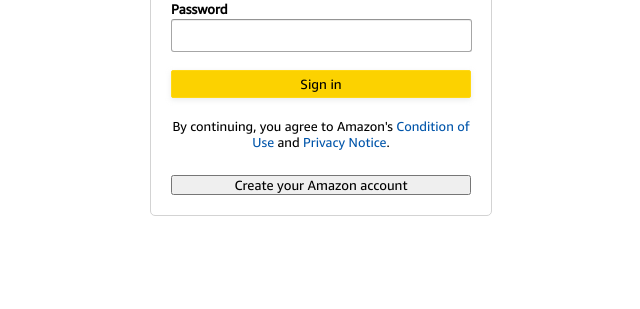
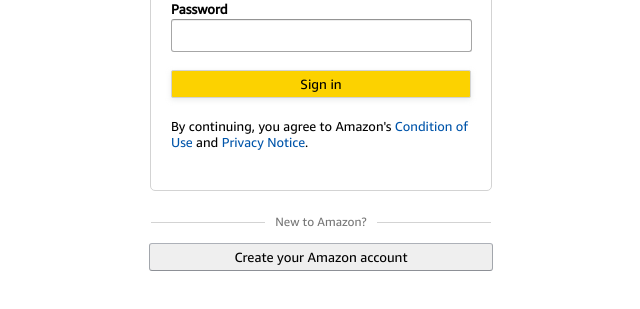
Before and after one commit to itsvaibhavmishra/amazon-clone, a React (Create React App) app: page /login in a window 1280 px wide. Shown: the part 247-556 px from the top of the page, without its empty margins (319-959 px from the left). Built offline with nearby package versions, Linux system fonts and the light colour scheme.

Commit message:
Css updated for almost all

```diff
--- a/src/assists/Login.css
+++ b/src/assists/Login.css
@@ -25,7 +25,7 @@
     top: 20px;
 }
 
-.container{
+.login__container{
     width: 300px;
     height: fit-content;
     display: flex;
@@ -35,18 +35,18 @@
     padding: 20px;
 }
 
-.container h1{
+.login__container h1{
     font-weight: 400;
     font-size: 28px;
     line-height: 1.2;
     margin-bottom: 20px;
 }
 
-.container form h5{
+.login__container form h5{
     margin-bottom: 2px;
 }
 
-.container form input{
+.login__container form input{
     background-color: #fff;
     height: 25px;
     padding: 3px 7px;
@@ -60,7 +60,7 @@
     outline: 0;
 }
 
-.container form input:focus{
+.login__container form input:focus{
     background-color: transparent;
     border: 1px solid;
     border-color: #e77600;
@@ -68,33 +68,75 @@
     outline: 0;
 }
 
-.container form button{
+.login__container form button{
     padding: 5px 20px;
     width: 100%;
     margin-top: 10px;
     background-color: #FCD200;
-    border: 1px solid #FFD814;
+    border: 1px solid lightgray;
     border-radius: 2px;
     box-shadow: 0 2px 5px 0 rgb(213 217 217 / 50%);
     cursor: pointer;
     margin-bottom: 20px;
 }
 
-.container form button:focus{
+.login__container form button:hover{
+    background-color: #fddd39;
+}
+
+.login__container form button:focus{
     border-color: #e77600;
     box-shadow: 0 0 3px 2px rgba(228,121,17,.5);
 }
 
-.abtnc{
+.abtncs{
+    font-size: small;
     margin-bottom: 20px;
 }
 
-.tnc{
+.tncs{
     text-decoration: none;
     color: #05a;
-    border: none;
 }
 
-.tnc:hover{
+.tncs:hover{
     color: #e47911;
 }
+
+.login .hrL{
+    /* color: #767676; */
+    padding-top: 20px;
+    width: 340px;
+    text-align: center;
+    border-bottom: 1px solid lightgray;
+    line-height: 0.1em;
+    position: relative;
+    display: inline-block;
+    font-size: 12px;
+    font-weight: 400;
+    margin: 10px 0 20px;
+    color: #767676;
+}
+
+.login .hrL span{
+    background:#fff;
+    padding:0 10px;
+}
+
+.signup__button{
+    background: linear-gradient(to start, #e7e9ec 50%, rgb(0, 0, 0, 0));
+    padding: 5px 84px;
+    border-radius: 3px;
+    border-color:#adb1b8 #a2a6ac #8d9096;
+    border-style: solid;
+    border-width: 1px;
+    cursor: pointer;
+    display: inline-block;
+    text-align: center;
+    text-decoration: none!important;
+    vertical-align: middle;
+}
+
+.signup__button:hover{
+    background-color: #e7e9ec;
+}
--- a/src/assists/Login.js
+++ b/src/assists/Login.js
@@ -11,7 +11,7 @@
                 <span className="login__in">.in</span>
             </Link>
 
-            <div className="container">
+            <div className="login__container">
                 <h1>Sign in</h1>
 
                 <form action="">
@@ -24,13 +24,15 @@
                     <button className="signin__button">Sign in</button>
                 </form>
 
-                <p className="abtnc">By continuing, you agree to Amazon's <a className="tnc" href="https://www.amazon.in/gp/help/customer/display.html/ref=ap_signin_notification_condition_of_use?ie=UTF8&nodeId=200545940">Condition of Use </a>
+                <p className="abtncs">By continuing, you agree to Amazon's <a className="tncs" href="https://www.amazon.in/gp/help/customer/display.html/ref=ap_signin_notification_condition_of_use?ie=UTF8&nodeId=200545940">Condition of Use </a>
                 and
-                <a className="tnc" href="https://www.amazon.in/gp/help/customer/display.html/ref=ap_signin_notification_privacy_notice?ie=UTF8&nodeId=200534380"> Privacy Notice</a>.
+                <a className="tncs" href="https://www.amazon.in/gp/help/customer/display.html/ref=ap_signin_notification_privacy_notice?ie=UTF8&nodeId=200534380"> Privacy Notice</a>.
                 </p>
-
+            </div>
+                <h5 className="hrL">
+                    <span>New to Amazon?</span>
+                </h5>
                 <button className="signup__button">Create your Amazon account</button>
-            </div>
         </div>
     )
 }
--- a/src/assists/Product.css
+++ b/src/assists/Product.css
@@ -52,9 +52,17 @@
     padding: 5px 20px;
     margin-top: 10px;
     background-color: #FCD200;
-    border: 1px solid #FFD814;
+    border: 1px solid lightgray;
     border-radius: 20px;
     box-shadow: 0 2px 5px 0 rgb(213 217 217 / 50%);
     cursor: pointer;
+}
 
+.product button:hover{
+    background-color: #fddd39;
 }
+
+.product button:focus{
+    border-color: #e77600;
+    box-shadow: 0 0 3px 2px rgba(228,121,17,.5);
+}
--- a/src/assists/sub-assists/Subtotal.css
+++ b/src/assists/sub-assists/Subtotal.css
@@ -16,10 +16,19 @@
     margin: 0 auto;
     width: 300px;
     background-color: #FCD200;
-    border: 1px solid #FFD814;
+    border: 1px solid lightgray;
     border-radius: 5px;
     box-shadow: 0 2px 5px 0 rgb(213 217 217 / 50%);
     cursor: pointer;
+}
+
+.subtotal button:hover{
+    background-color: #fddd39;
+}
+
+.subtotal button:focus{
+    border-color: #e77600;
+    box-shadow: 0 0 3px 2px rgba(228,121,17,.5);
 }
 
 .abtnc{
```
